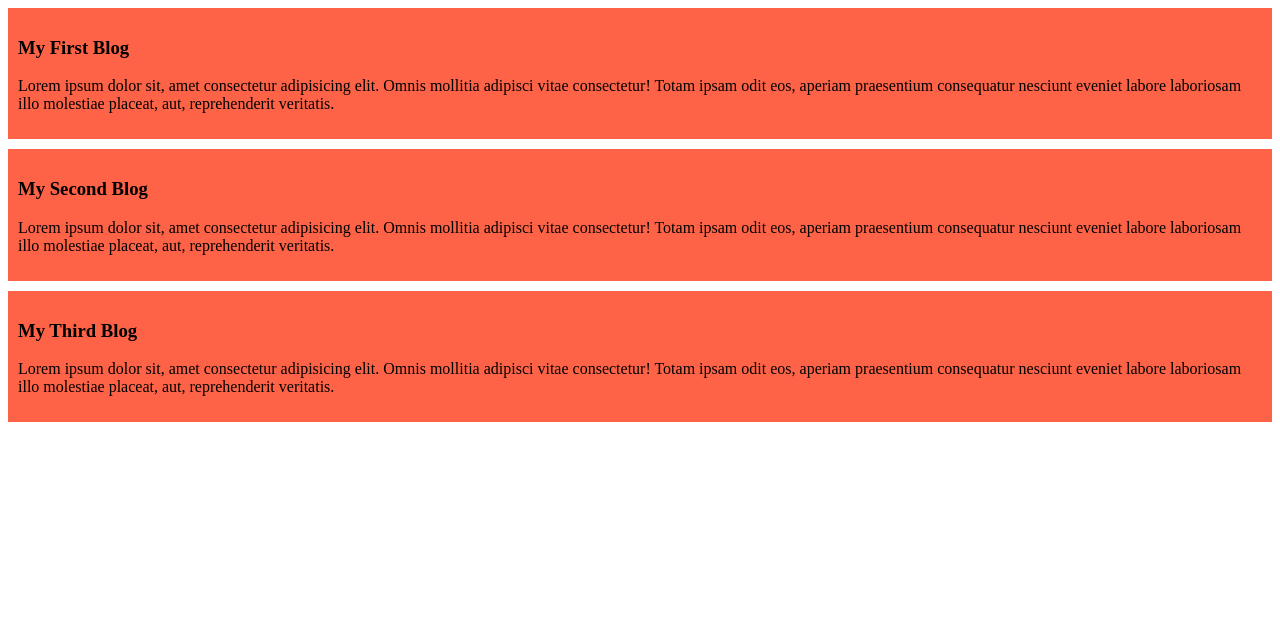
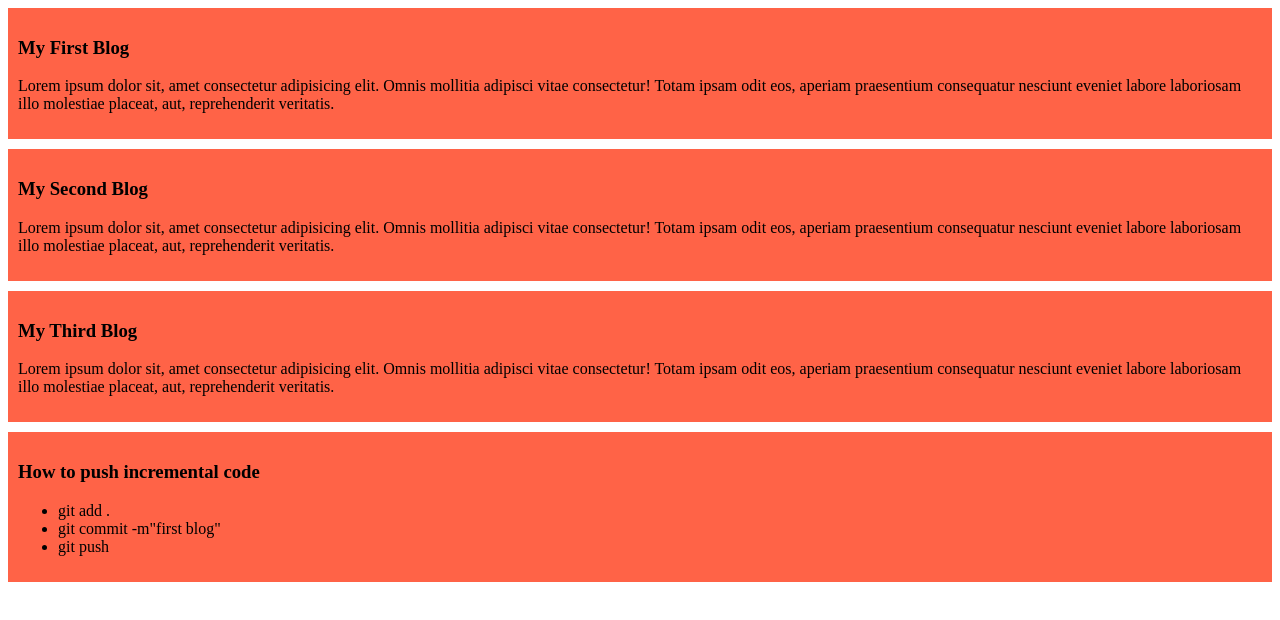
Before and after one commit to badsha103868/my-simple-website, a plain HTML site: page index.html in a window 1280 px wide. Drawn offline with Linux system fonts and the light colour scheme.

Commit message:
added list

```diff
--- a/index.html
+++ b/index.html
@@ -19,6 +19,14 @@
     <h3>My Third Blog</h3>
     <p>Lorem ipsum dolor sit, amet consectetur adipisicing elit. Omnis mollitia adipisci vitae consectetur! Totam ipsam odit eos, aperiam praesentium consequatur nesciunt eveniet labore laboriosam illo molestiae placeat, aut, reprehenderit veritatis.</p>
   </div>
+  <div>
+    <h3>How to push incremental code</h3>
+    <ul>
+      <li>git add .</li>
+      <li>git commit -m"first blog"</li>
+      <li>git push</li>
+    </ul>
+  </div>
 
 </body>
 </html>
```
